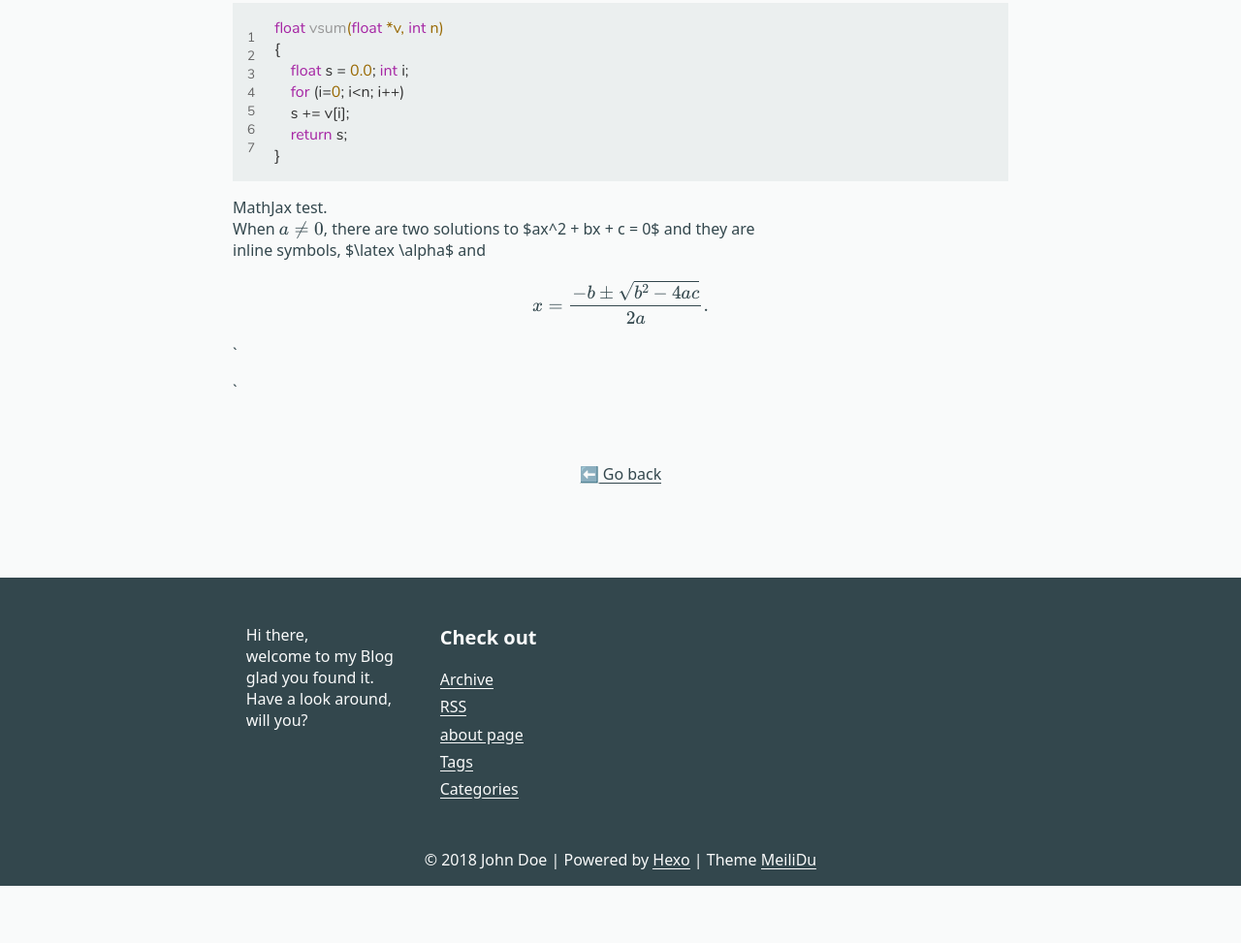
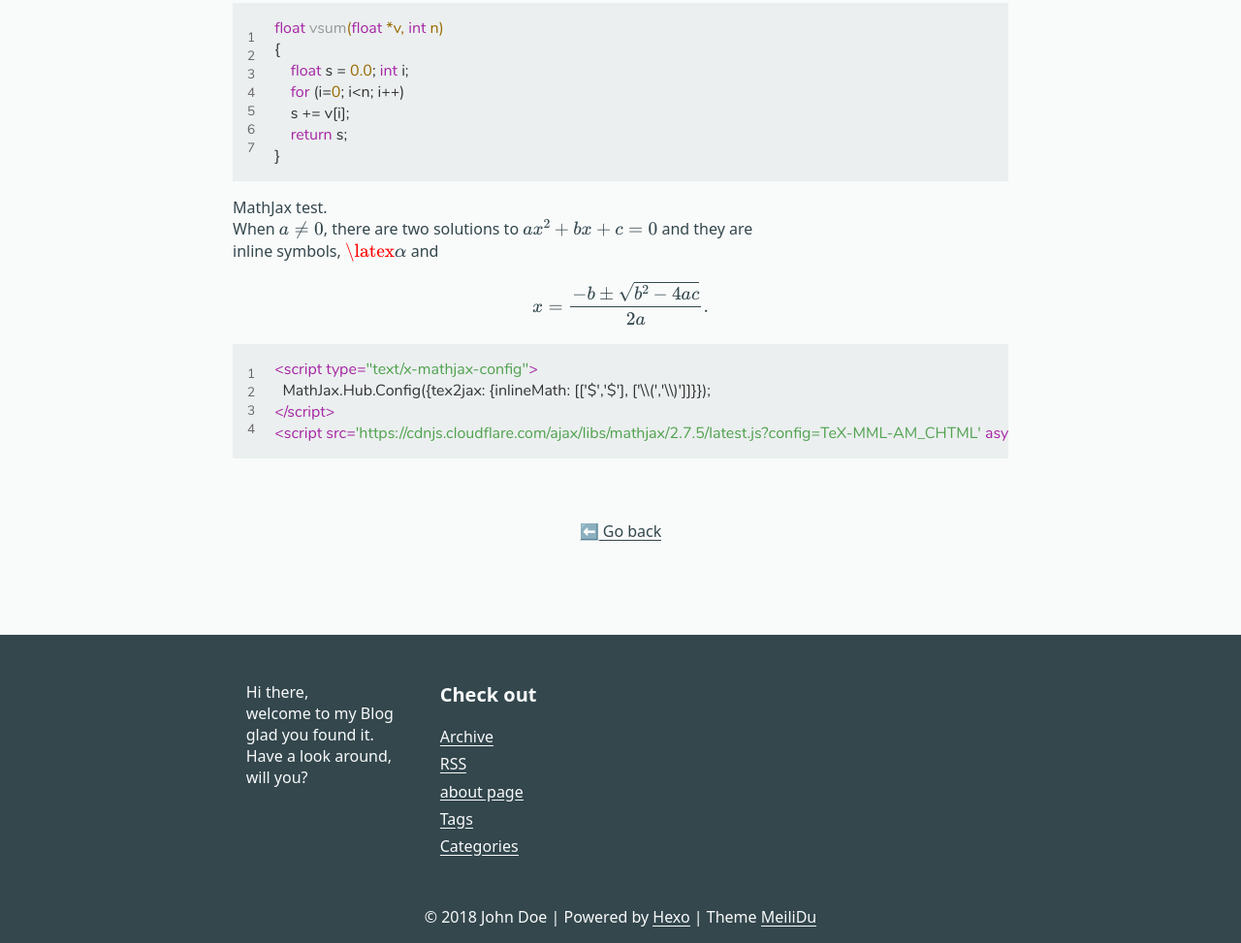
Before and after one commit to vonweber0616/vonweber0616.github.io, a plain HTML site: page 2018/11/02/Hexo测试/index.html in a window 1280 px wide. Shown: the part 784-1757 px from the top of the page at 97% size. Before the commit the page ends 1698 px from the top, so only its background shows below. Drawn offline with nearby package versions, Linux system fonts and the light colour scheme; some packages are replaced by stand-ins of ours; a web font is replaced by a local one.

Commit message:
Site updated: 2018-11-02 22:47:49

```diff
--- a/2018/11/02/Hexo测试/index.html
+++ b/2018/11/02/Hexo测试/index.html
@@ -9,6 +9,12 @@
 	<link rel="stylesheet" href="/css/style.css">
 
       <link rel="alternate" href="/atom.xml" title="Hexo" type="application/atom+xml">
+
+
+	<script type="text/x-mathjax-config">
+		MathJax.Hub.Config({tex2jax: {inlineMath: [['$','$'], ['\\(','\\)']]}});
+	</script>
+	<script src="https://cdnjs.cloudflare.com/ajax/libs/mathjax/2.7.5/latest.js?config=TeX-MML-AM_CHTML" async></script>
 
 </head>
 
@@ -45,8 +51,7 @@
 		<h2 id="2级标题"><a href="#2级标题" class="headerlink" title="2级标题"></a>2级标题</h2><h3 id="3级标题"><a href="#3级标题" class="headerlink" title="3级标题"></a>3级标题</h3><p>正文，字体。</p>
 <p>代码样式<br><figure class="highlight c"><table><tr><td class="gutter"><pre><span class="line">1</span><br><span class="line">2</span><br><span class="line">3</span><br><span class="line">4</span><br><span class="line">5</span><br><span class="line">6</span><br><span class="line">7</span><br></pre></td><td class="code"><pre><span class="line"><span class="function"><span class="keyword">float</span> <span class="title">vsum</span><span class="params">(<span class="keyword">float</span> *v, <span class="keyword">int</span> n)</span></span></span><br><span class="line"><span class="function"></span>&#123;</span><br><span class="line">    <span class="keyword">float</span> s = <span class="number">0.0</span>; <span class="keyword">int</span> i;</span><br><span class="line">    <span class="keyword">for</span> (i=<span class="number">0</span>; i&lt;n; i++)</span><br><span class="line">    s += v[i];</span><br><span class="line">    <span class="keyword">return</span> s;</span><br><span class="line">&#125;</span><br></pre></td></tr></table></figure></p>
 <p>MathJax test.<br>When \(a \ne 0\), there are two solutions to $ax^2 + bx + c = 0$ and they are<br>inline symbols, $\latex \alpha$ and<br>  $$x = {-b \pm \sqrt{b^2-4ac} \over 2a}.$$</p>
-<p>`<script type="text/x-mathjax-config"><br>  MathJax.Hub.Config({tex2jax: {inlineMath: [[‘$’,’$’], [‘\(‘,’\)’]]}});<br></script></p>
-<p><script src="https://cdnjs.cloudflare.com/ajax/libs/mathjax/2.7.5/latest.js?config=TeX-MML-AM_CHTML" async></script>`</p>
+<figure class="highlight html"><table><tr><td class="gutter"><pre><span class="line">1</span><br><span class="line">2</span><br><span class="line">3</span><br><span class="line">4</span><br></pre></td><td class="code"><pre><span class="line"><span class="tag">&lt;<span class="name">script</span> <span class="attr">type</span>=<span class="string">"text/x-mathjax-config"</span>&gt;</span><span class="undefined"></span></span><br><span class="line"><span class="undefined">  MathJax.Hub.Config(&#123;tex2jax: &#123;inlineMath: [['$','$'], ['\\(','\\)']]&#125;&#125;);</span></span><br><span class="line"><span class="undefined"></span><span class="tag">&lt;/<span class="name">script</span>&gt;</span></span><br><span class="line"><span class="tag">&lt;<span class="name">script</span> <span class="attr">src</span>=<span class="string">'https://cdnjs.cloudflare.com/ajax/libs/mathjax/2.7.5/latest.js?config=TeX-MML-AM_CHTML'</span> <span class="attr">async</span>&gt;</span><span class="undefined"></span><span class="tag">&lt;/<span class="name">script</span>&gt;</span></span><br></pre></td></tr></table></figure>
 
 
 
--- a/2018/11/02/hello-world/index.html
+++ b/2018/11/02/hello-world/index.html
@@ -9,6 +9,12 @@
 	<link rel="stylesheet" href="/css/style.css">
 
       <link rel="alternate" href="/atom.xml" title="Hexo" type="application/atom+xml">
+
+
+	<script type="text/x-mathjax-config">
+		MathJax.Hub.Config({tex2jax: {inlineMath: [['$','$'], ['\\(','\\)']]}});
+	</script>
+	<script src="https://cdnjs.cloudflare.com/ajax/libs/mathjax/2.7.5/latest.js?config=TeX-MML-AM_CHTML" async></script>
 
 </head>
 
```
Also changed, not shown: archives/2018/11/index.html (+6 -0 lines), archives/2018/index.html (+6 -0 lines), archives/index.html (+6 -0 lines), index.html (+7 -2 lines).
